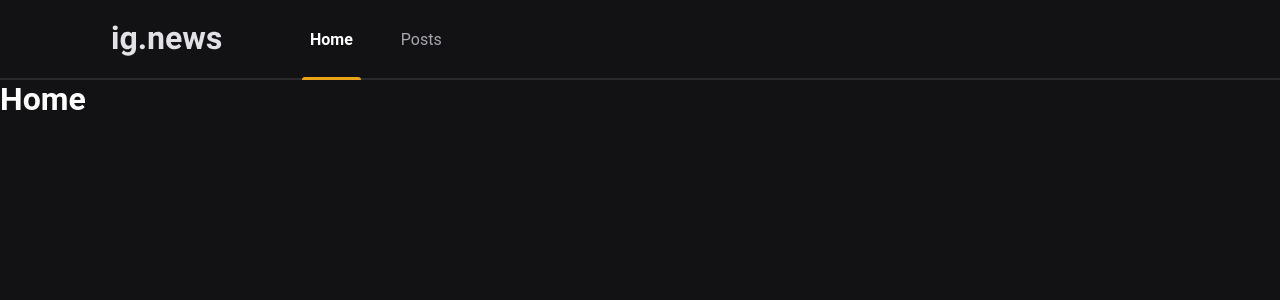
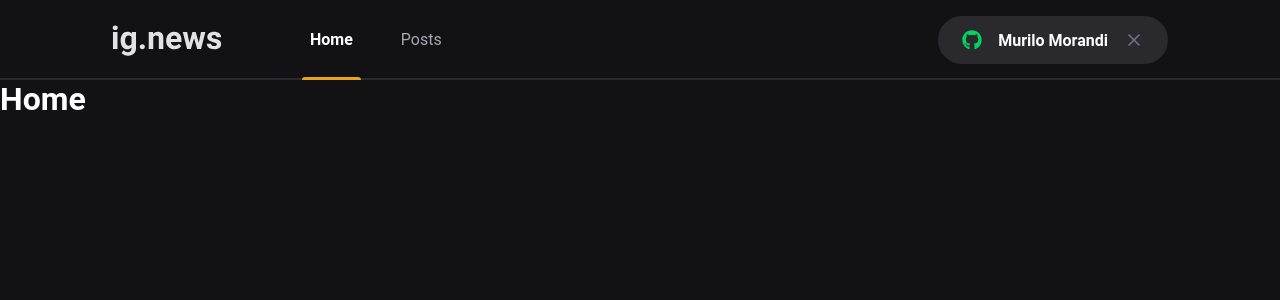
Before and after one commit to MuriloMorandi/news_leader, a Next.js app: page / in a window 1280 px wide. Shown: the top 300 px of the page. Built offline with nearby package versions, Linux system fonts and the light colour scheme.

Commit message:
Botão de login

```diff
--- a/package.json
+++ b/package.json
@@ -11,6 +11,7 @@
     "next": "12.0.7",
     "react": "17.0.2",
     "react-dom": "17.0.2",
+    "react-icons": "^4.3.1",
     "sass": "^1.45.2"
   },
   "devDependencies": {
--- a/src/components/Header/index.tsx
+++ b/src/components/Header/index.tsx
@@ -1,3 +1,4 @@
+import { SignInButton } from 'components/SignInButton/intex';
 import styles from './styles.module.scss';
 
 export function Header(props:any) {
@@ -9,6 +10,7 @@
                     <a className={styles.active}>Home</a>
                     <a id='active'>Posts</a>
                 </nav>
+                <SignInButton/>
             </div>
         </header>
     )
--- a/src/components/Header/styles.module.scss
+++ b/src/components/Header/styles.module.scss
@@ -54,4 +54,7 @@
 
     }
 
+    button{
+        margin-left: auto;
+    }
 }
--- /dev/null
+++ b/src/components/SignInButton/intex.tsx
@@ -0,0 +1,22 @@
+import { FaGithub } from 'react-icons/fa'
+import { FiX } from 'react-icons/fi';
+
+import styles from './styles.module.scss';
+
+export function SignInButton(){
+    const isUserLoggerdIn = true;
+
+    return isUserLoggerdIn ? (
+        <button type="button" className={styles.SignInButton}>
+            <FaGithub color="#04d361"/>
+            Murilo Morandi
+            <FiX color='#737380' className={styles.closeIcon}/>
+        </button>
+    )
+    : (
+        <button type="button" className={styles.SignInButton}>
+            <FaGithub color="var(--yellow500)"/>
+            Sing in with Github
+        </button>
+    )
+}
--- /dev/null
+++ b/src/components/SignInButton/styles.module.scss
@@ -0,0 +1,38 @@
+.SignInButton{
+    height: 3rem;
+    border-radius: 3rem;
+
+    background: var(--gray800);
+    border:0;
+    padding: 0 1.5rem;
+
+    display: flex;
+    align-items: center;
+    justify-content: center;
+
+    color: var(--write);
+    font-weight: bold;
+
+    transition: filter 0.2s;
+
+    svg{
+        width: 20px;
+        height: 20px;
+    }
+
+    svg.closeIcon{
+        margin-left: 1rem;
+    }
+
+    svg:first-child{
+        margin-right: 1rem;
+    }
+
+    svg.sing{
+        margin-left:1rem;
+    }
+
+    &:hover{
+        filter: brightness(0.8);
+    }
+}
```
Also changed, not shown: 1 other file (tests, documents, lock files or other folders).
